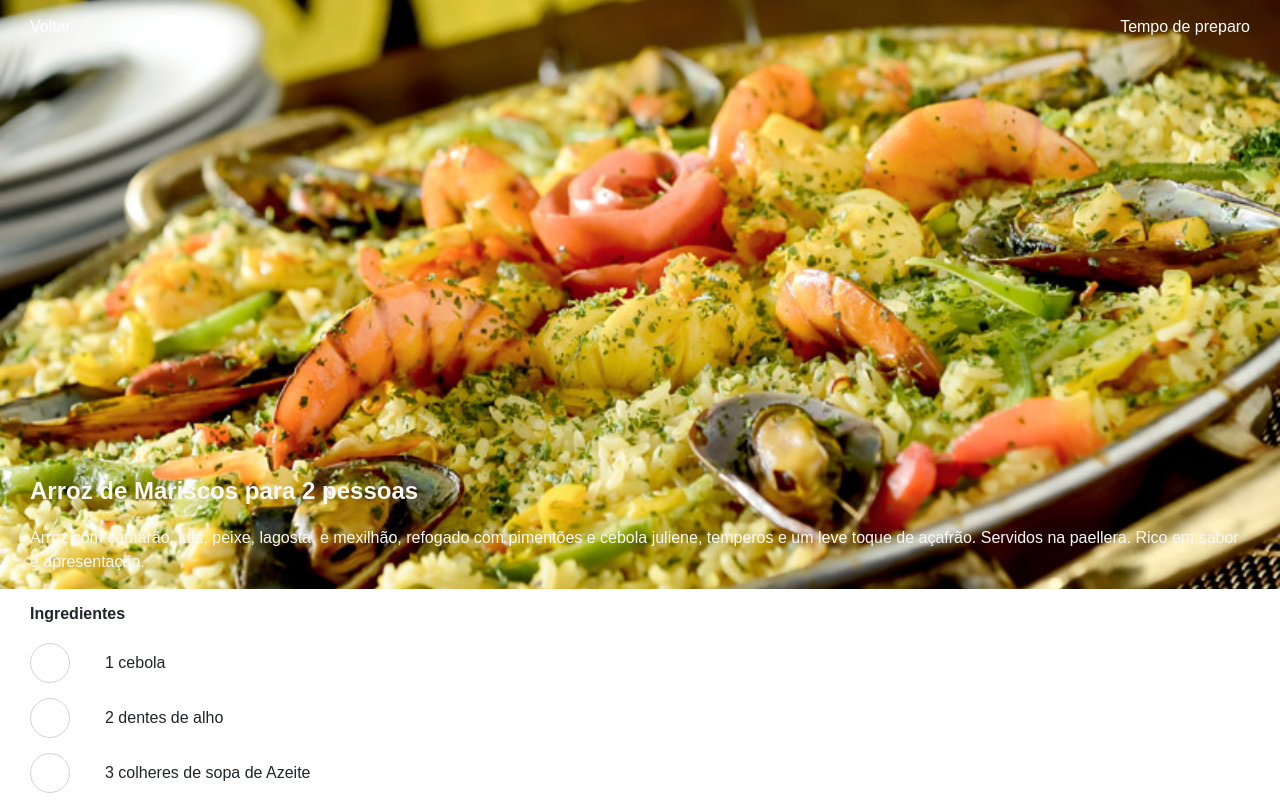
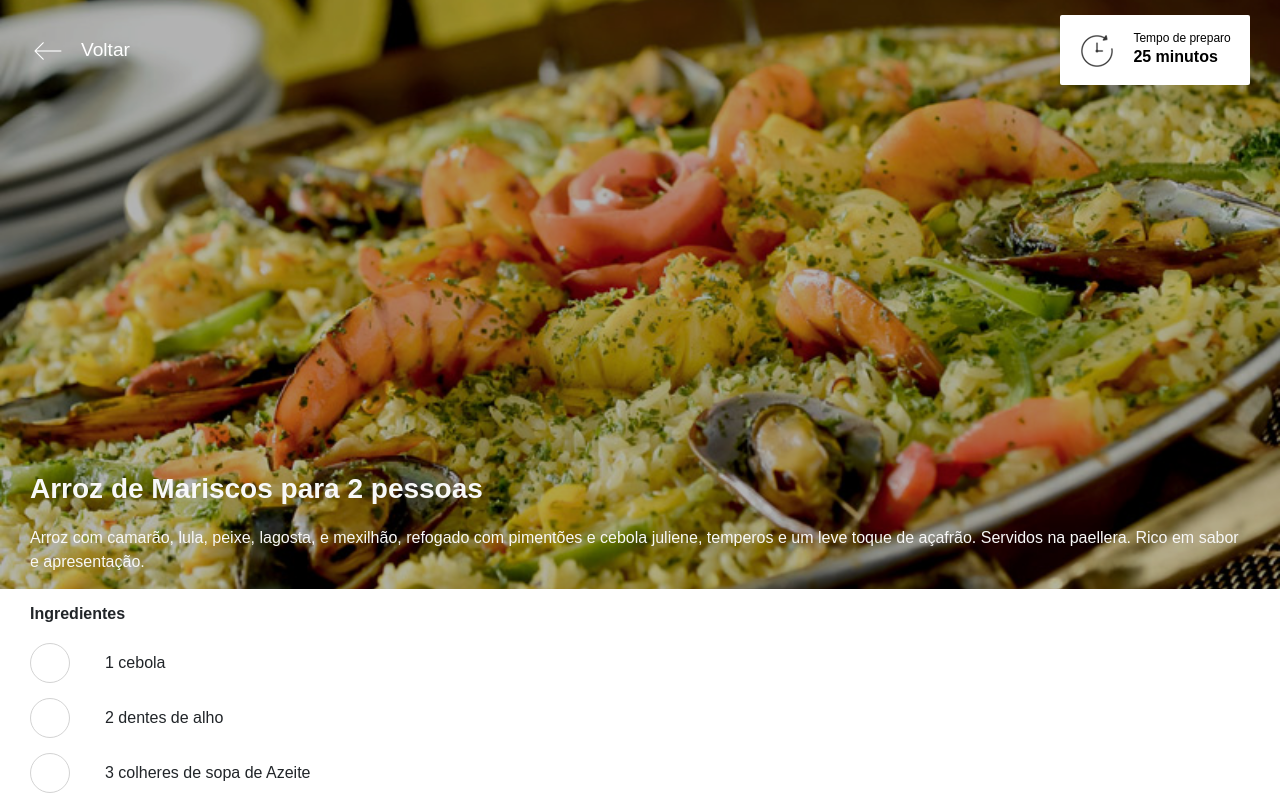
Before and after one commit to joaoribas35/tagme_client, a React (Create React App) app: page /receita in a window 1280 px wide. Shown: the top 800 px of the page. Built offline with nearby package versions, Linux system fonts and the light colour scheme.

Commit message:
feat: refactor and style Recipe Header

```diff
--- a/src/components/Button/index.js
+++ b/src/components/Button/index.js
@@ -24,8 +24,4 @@ export const ModalButton = styled.button`
   width: 180px;
   height: 60px;
   border: 3px solid black;
-
-  &:hover {
-    background: lightgray;
-  }
 `;
--- a/src/globalStyles.js
+++ b/src/globalStyles.js
@@ -19,7 +19,7 @@ export const GlobalStyle = createGlobalStyle`
     font-family: 'Poppins', Open-Sans,  Sans-Serif;
   }
 
-  p {
+  p, h1 {
     margin: 0;
     padding: 0;
   }
--- /dev/null
+++ b/src/pages/Recipe/Footer/index.js
@@ -0,0 +1,43 @@
+import React from "react";
+import { Container, Bar, BarSuccess } from "./styles";
+import StartModal from "../Modals/StartModal";
+import FinishModal from "../Modals/FinishModal";
+import { showMinutes } from "../../../services/helpers";
+import { Button } from "../../../components/Button";
+
+const Footer = ({
+  progress,
+  time,
+  verifyIngredients,
+  startPrep,
+  isAllSteps,
+}) => {
+  return (
+    <Container>
+      <div>
+        Status <strong>{progress}</strong> pronto e {showMinutes(time)}{" "}
+        minuto(s) utilizado(s)
+        {progress === "100%" ? (
+          <BarSuccess now={progress} />
+        ) : (
+          <Bar now={progress} />
+        )}
+      </div>
+      <div onClick={verifyIngredients}>
+        {startPrep ? (
+          isAllSteps ? (
+            <FinishModal />
+          ) : (
+            <Button success disabled>
+              Finalizar
+            </Button>
+          )
+        ) : (
+          <StartModal />
+        )}
+      </div>
+    </Container>
+  );
+};
+
+export default Footer;
--- /dev/null
+++ b/src/pages/Recipe/Footer/styles.js
@@ -0,0 +1,33 @@
+import styled from "styled-components";
+import ProgressBar from "react-bootstrap/ProgressBar";
+
+export const Container = styled.div`
+  display: flex;
+  justify-content: space-between;
+  align-items: center;
+  background-color: #f1f1f1;
+  height: 60px;
+  padding: 40px 30px;
+`;
+
+export const Status = styled.div`
+  display: flex;
+  flex-direction: column;
+`;
+
+export const Bar = styled(ProgressBar)`
+  display: flex;
+  flex-direction: column;
+  justify-content: center;
+  overflow: hidden;
+  color: #fff;
+  height: 5px;
+  background-color: var(--color-bg-primary);
+  transition: width 0.6s ease;
+  min-width: 5%;
+  width: ${(props) => (props.now ? props.now : "auto")};
+`;
+
+export const BarSuccess = styled(Bar)`
+  background-color: var(--color-bg-green);
+`;
--- /dev/null
+++ b/src/pages/Recipe/Header/index.js
@@ -0,0 +1,35 @@
+import React from "react";
+import arrow from "../../../assets/img/icon-back.png";
+import clock from "../../../assets/img/icon-time.png";
+import {
+  Container,
+  HeaderTop,
+  HeaderBottom,
+  Back,
+  PreparationTime,
+} from "./styles";
+
+const Header = ({ title, description, prepTime }) => {
+  return (
+    <Container>
+      <HeaderTop>
+        <Back to="/receitas">
+          <img src={arrow} alt="voltar" /> <p>Voltar</p>
+        </Back>
+        <PreparationTime>
+          <img src={clock} alt="relógio" />
+          <div>
+            <h1>Tempo de preparo</h1>
+            <p> {prepTime} minutos</p>
+          </div>
+        </PreparationTime>
+      </HeaderTop>
+      <HeaderBottom>
+        <h1>{title}</h1>
+        <p>{description}</p>
+      </HeaderBottom>
+    </Container>
+  );
+};
+
+export default Header;
--- /dev/null
+++ b/src/pages/Recipe/Header/styles.js
@@ -0,0 +1,70 @@
+import styled from "styled-components";
+import { Link } from "react-router-dom";
+import arroz_marisco from "../../../assets/img/prato-arroz-grande.jpg";
+
+export const Container = styled.div`
+  display: flex;
+  flex-direction: column;
+  background: url(${arroz_marisco}) center center/cover no-repeat;
+  box-shadow: inset 0 0 0 1000px rgba(0, 0, 0, 0.3);
+  height: 589px;
+  justify-content: space-between;
+  padding: 15px 30px;
+`;
+
+export const HeaderTop = styled.div`
+  display: flex;
+  justify-content: space-between;
+  width: 100%;
+  color: #fff;
+`;
+
+export const Back = styled(Link)`
+  display: flex;
+  justify-content: space-between;
+  width: 100px;
+  color: #fff;
+  align-items: center;
+  font-size: 1.2rem;
+  text-decoration: none;
+
+  &:hover {
+    color: inherit;
+  }
+`;
+
+export const PreparationTime = styled.div`
+  display: flex;
+  justify-content: space-evenly;
+  align-items: center;
+  width: 190px;
+  height: 70px;
+  background-color: #fff;
+  color: #000;
+  border-radius: 2px;
+
+  h1 {
+    font-size: 0.75rem;
+  }
+
+  p {
+    font-size: 1rem;
+    font-weight: bold;
+  }
+`;
+
+export const HeaderBottom = styled.div`
+  display: flex;
+  flex-direction: column;
+  color: var(--color-font-recipe);
+
+  h1 {
+    font-size: 1.75rem;
+    font-weight: bold;
+    margin-bottom: 20px;
+  }
+
+  p {
+    font-size: 1rem;
+  }
+`;
--- a/src/pages/Recipe/index.js
+++ b/src/pages/Recipe/index.js
@@ -2,19 +2,9 @@
 import { useState } from "react";
 import Ingredients from "./Ingredients";
 import Directions from "./Directions";
-import StartModal from "./Modals/StartModal";
-import FinishModal from "./Modals/FinishModal";
-import { Button } from "../../components/Button";
+import Footer from "./Footer";
+import Header from "./Header";
 import { useTimer } from "../../providers/Timer";
-import { showMinutes } from "../../services/helpers";
-import {
-  HeaderBottom,
-  HeaderTop,
-  Header,
-  Footer,
-  Bar,
-  BarSuccess,
-} from "./styles";
 
 // mock data
 import mock from "../../mock.json";
@@ -37,16 +27,11 @@ const Recipe = () => {
 
   return (
     <>
-      <Header>
-        <HeaderTop>
-          <div>Voltar</div>
-          <div>Tempo de preparo</div>
-        </HeaderTop>
-        <HeaderBottom>
-          <h1>{recipe.title}</h1>
-          <p>{recipe.description}</p>
-        </HeaderBottom>
-      </Header>
+      <Header
+        prepTime={recipe.prepTime}
+        title={recipe.title}
+        description={recipe.description}
+      />
       <Ingredients
         ingredients={recipe.ingredients}
         setIsAllIngredients={setIsAllIngredients}
@@ -56,30 +41,13 @@ const Recipe = () => {
         setIsAllSteps={setIsAllSteps}
         setProgress={setProgress}
       />
-      <Footer>
-        <div>
-          Status <strong>{progress}</strong> pronto e {showMinutes(time)}{" "}
-          minuto(s) utilizado(s)
-          {progress === "100%" ? (
-            <BarSuccess now={progress} />
-          ) : (
-            <Bar now={progress} />
-          )}
-        </div>
-        <div onClick={verifyIngredients}>
-          {startPrep ? (
-            isAllSteps ? (
-              <FinishModal />
-            ) : (
-              <Button success disabled>
-                Finalizar
-              </Button>
-            )
-          ) : (
-            <StartModal />
-          )}
-        </div>
-      </Footer>
+      <Footer
+        progress={progress}
+        time={time}
+        verifyIngredients={verifyIngredients}
+        startPrep={startPrep}
+        isAllSteps={isAllSteps}
+      />
     </>
   );
 };
--- a/src/pages/Recipe/styles.js
+++ /dev/null
@@ -1,66 +0,0 @@
-import styled from "styled-components";
-import arroz_marisco from "../../assets/img/prato-arroz-grande.jpg";
-import ProgressBar from "react-bootstrap/ProgressBar";
-
-export const Header = styled.div`
-  display: flex;
-  flex-direction: column;
-  background: url(${arroz_marisco}) center center/cover no-repeat;
-  height: 589px;
-  justify-content: space-between;
-  padding: 15px 30px;
-`;
-
-export const HeaderTop = styled.div`
-  display: flex;
-  justify-content: space-between;
-  width: 100%;
-  color: #fff;
-`;
-
-export const HeaderBottom = styled.div`
-  display: flex;
-  flex-direction: column;
-  color: var(--color-font-recipe);
-
-  h1 {
-    font-size: 1.5rem;
-    font-weight: bold;
-    margin-bottom: 20px;
-  }
-
-  p {
-    font-size: 1rem;
-  }
-`;
-
-export const Footer = styled.div`
-  display: flex;
-  justify-content: space-between;
-  align-items: center;
-  background-color: #f1f1f1;
-  height: 60px;
-  padding: 40px 30px;
-`;
-
-export const Status = styled.div`
-  display: flex;
-  flex-direction: column;
-`;
-
-export const Bar = styled(ProgressBar)`
-  display: flex;
-  flex-direction: column;
-  justify-content: center;
-  overflow: hidden;
-  color: #fff;
-  height: 5px;
-  background-color: var(--color-bg-primary);
-  transition: width 0.6s ease;
-  min-width: 5%;
-  width: ${(props) => (props.now ? props.now : "auto")};
-`;
-
-export const BarSuccess = styled(Bar)`
-  background-color: var(--color-bg-green);
-`;
```
Also changed, not shown: src/assets/img/icon-back.png (added), src/assets/img/icon-time.png (added).
